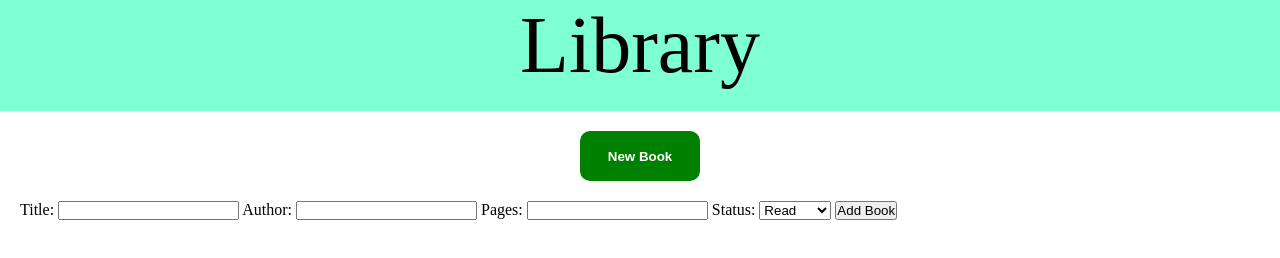
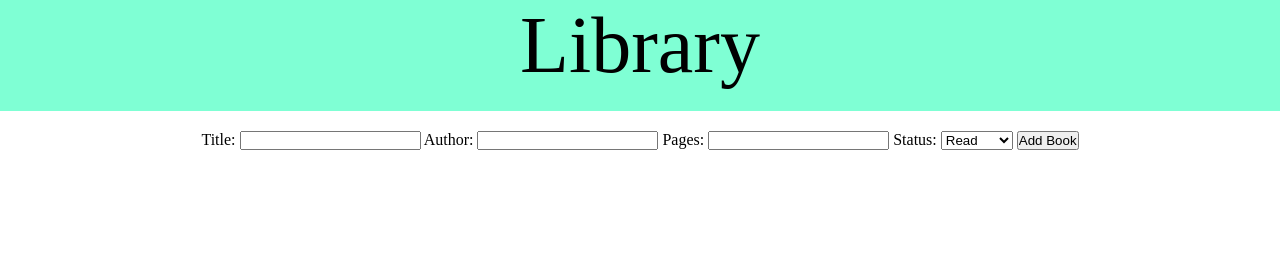
Before and after one commit to celstj/odin_library, a plain HTML site: page index.html in a window 1280 px wide. Drawn offline with Linux system fonts and the light colour scheme.

Commit message:
CSS: centered form and removed New book button

```diff
--- a/index.html
+++ b/index.html
@@ -8,7 +8,7 @@
 <body>
     <header>Library</header>
     <div class="container">
-        <button class="newBook">New Book</button>
+        <!-- <button class="newBook">New Book</button> -->
     </div>
 
     <form id="form">
--- a/main.css
+++ b/main.css
@@ -34,6 +34,7 @@ header {
 
 form {
     margin: 20px;
+    text-align: center;
 }
 
 .libraryGrid {
```
